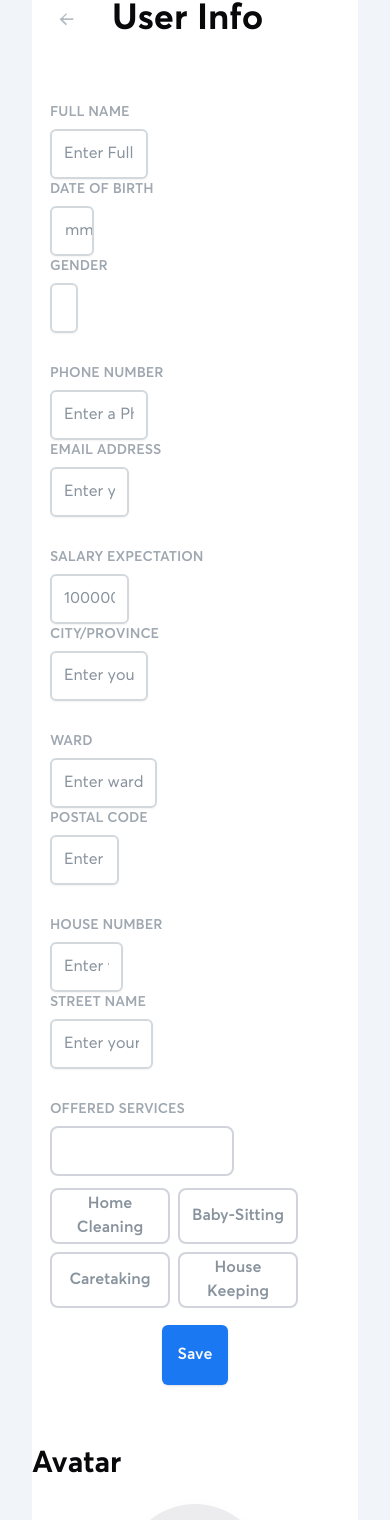
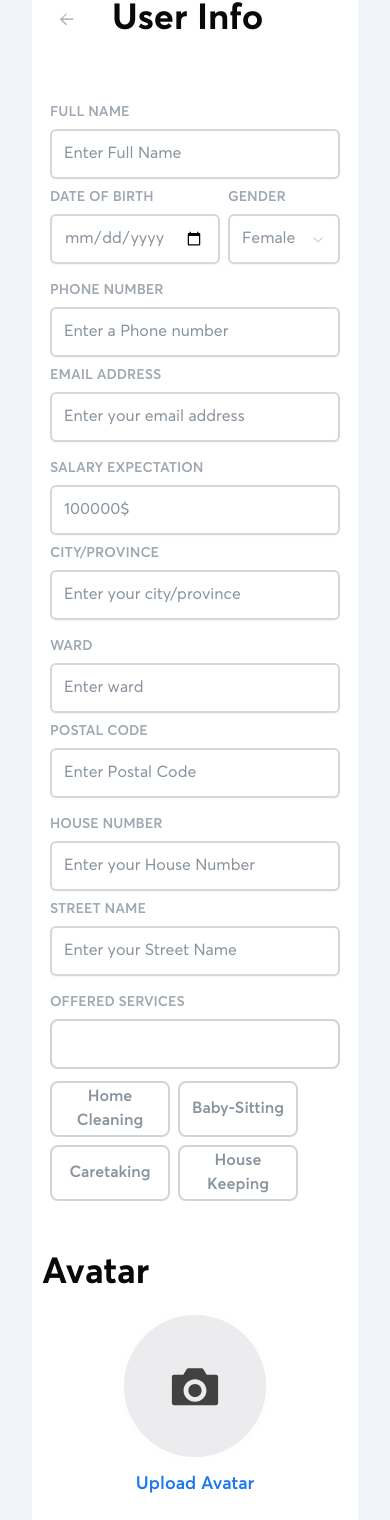
Before and after one commit to h0angpc/Clean, a Next.js app: page /dashboard/employee/employeeInfo in a window 390 px wide. Shown: the part 1254-2774 px from the top of the page. Built offline with nearby package versions, Linux system fonts and the light colour scheme.

Commit message:
refactor: responsive for customerInfo, employeeInfo

```diff
--- a/src/components/card/FileDownloadCard.tsx
+++ b/src/components/card/FileDownloadCard.tsx
@@ -13,7 +13,7 @@ const FileDownloadCard: React.FC<FileDownloadCardProps> = ({
 }) => {
     return (
         <div className="border-2 bg-white h-auto mx-[1vw] border-dashed border-gray-300 rounded-lg px-4 py-4 flex">
-            <div className="flex items-center justify-between w-full">
+            <div className="flex items-center justify-between w-full gap-2 flex-wrap">
                 <div className="flex items-center gap-3">
                     <Image
                         src="/images/Dashboard/Personal/file_doc.png"
@@ -24,7 +24,7 @@ const FileDownloadCard: React.FC<FileDownloadCardProps> = ({
                     <span className="text-sm text-gray-700">{fileName}</span>
                 </div>
 
-                <Eclipse width={3} height={3} className="mx-2 my-auto"/>
+                <Eclipse width={3} height={3} className="my-auto"/>
 
                 <div className="flex items-center gap-2 mr-auto">
                     <button
--- a/src/components/customer/CustomerInfo.tsx
+++ b/src/components/customer/CustomerInfo.tsx
@@ -7,7 +7,9 @@ const genderOptions = ["Female", "Male", "Other"]
 
 const CustomerInfo = () => {
   return (
-    <div className="bg-white h-full w-full flex flex-col md:flex-row">
+    <div className="bg-white">
+      <div className=" h-full w-full flex flex-wrap md:flex-row justify-center">
+        {/* Section Left */}
         <div className="md:w-2/3 pb-10 bg-white min-h-screen">
           <div className="flex flex-row">
             <Image
@@ -20,76 +22,85 @@ const CustomerInfo = () => {
             <p className="font-Averta-Bold text-4xl text-center my-auto ml-[10px]">User Info</p>
           </div>
 
-        <div className="grid justify-center mt-[50px]">
-          <div className="flex flex-col md:flex-row">
+          <div className="grid mt-[50px] gap-4">
+            <div className="flex justify-center flex-wrap md:flex-row gap-2 w-full">
               <InputWithLabel
+                className="min-w-[290px]"
                 labelText="FULL NAME" inputType="text"
                 inputPlaceholder="Enter Full Name" inputId="name"
                 inputWidth="25vw" />
-            <div className="md:ml-2 md:mt-0">
+              <div className="flex md:mt-0 gap-2">
                 <InputWithLabel
+                  className="min-w-[170px]"
                   labelText="DATE OF BIRTH" inputType="date"
                   inputPlaceholder="" inputId="date"
                   inputWidth="11.25vw" />
-            </div>
-            <div className="md:ml-2 md:mt-0">
                 <InputWithLabel
+                  className="min-w-[112px]"
                   labelText="GENDER" inputType="combobox"
                   inputPlaceholder="" inputId="gender" defaultValue={genderOptions.at(0)}
                   inputWidth="6.875vw" options={genderOptions} />
               </div>
             </div>
-          <div className="flex flex-col md:flex-row mt-[30px]">
+
+            <div className="flex justify-center flex-wrap md:flex-row gap-2">
               <InputWithLabel
+                className="min-w-[290px]"
                 labelText="PHONE NUMBER" inputType="text"
                 inputPlaceholder="Enter a Phone number" inputId="phoneNum"
                 inputWidth="25vw" />
-            <div className="md:ml-2 md:mt-0">
+              <div className="md:mt-0">
                 <InputWithLabel
+                  className="min-w-[290px]"
                   labelText="EMAIL ADDRESS" inputType="email"
                   inputPlaceholder="Enter your email address" inputId="contactEmail"
                   inputWidth="18.125vw" plusPX='8px' />
               </div>
             </div>
-          <div className="flex flex-col md:flex-row mt-[30px]">
+
+            <div className="flex justify-center flex-wrap md:flex-row gap-2">
               <InputWithLabel
+                className="min-w-[290px]"
                 labelText="CITY/PROVINCE" inputType="text"
                 inputPlaceholder="Enter your city/province" inputId="city"
-              inputWidth="25vw" />
+                inputWidth="43.125vw" plusPX="16px" />
             </div>
-          <div className="flex flex-col md:flex-row mt-[30px]">
+
+            <div className="flex justify-center flex-wrap md:flex-row gap-2">
               <InputWithLabel
+                className="min-w-[290px]"
                 labelText="WARD" inputType="text"
                 inputPlaceholder="Enter ward" inputId="ward"
-              inputWidth="27.5vw" />
-            <div className="md:ml-2 md:mt-0">
+                inputWidth="25vw" />
+              <div className=" md:mt-0">
                 <InputWithLabel
+                  className="min-w-[290px]"
                   labelText="POSTAL CODE" inputType="text"
                   inputPlaceholder="Enter Postal Code" inputId="postal"
-                inputWidth="15.625vw" plusPX='8px' />
+                  inputWidth="18.125vw" plusPX='8px' />
               </div>
             </div>
-          <div className="flex flex-col md:flex-row mt-[30px]">
+
+            <div className="flex justify-center flex-wrap md:flex-row gap-2">
               <InputWithLabel
+                className="min-w-[290px]"
                 labelText="HOUSE NUMBER" inputType="text"
                 inputPlaceholder="Enter your House Number" inputId="houseNum"
                 inputWidth="18.75vw" />
-            <div className="md:ml-2 md:mt-0">
+              <div className=" md:mt-0">
                 <InputWithLabel
+                  className="min-w-[290px]"
                   labelText="STREET NAME" inputType="text"
                   inputPlaceholder="Enter your Street Name" inputId="streetName"
                   inputWidth="24.375vw" plusPX='8px' />
               </div>
             </div>
 
-          <div className="flex justify-center items-center mt-[4.5vw] pb-[2vw]">
-            <Button className="md:w-1/3 h-[60px] bg-[#1A78F2] font-Averta-Semibold text-[16px]">Save</Button>
-          </div>
           </div>
         </div>
         {/* Section Right */}
-      <div className="md:w-1/3 min-h-screen">
-        <p className="font-Averta-Bold text-4xl my-[12.8875px]">Avatar</p>
+        <div className="md:w-1/3 min-h-screen justify-center min-w-[300px]">
+          <p className="font-Averta-Bold text-4xl my-[12.8875px] ml-[10px]">Avatar</p>
 
           <div className="mb-6">
             <Image
@@ -102,21 +113,26 @@ const CustomerInfo = () => {
             <Button variant="link" className="flex text-[18px] items-center justify-center mx-auto font-Averta-Semibold text-[#1A78F2]">Upload Avatar</Button>
           </div>
 
-        <p className="text-3xl font-Averta-Bold mb-4 ml-[2.2vw] mt-[1vw]">Identify Card</p>
+          <p className="text-3xl font-Averta-Bold mt-[1vw] ml-[10px]">ID Card</p>
           <div className="px-4 py-8 text-center">
             <Image
               src="/images/identity.png"
               alt="identity"
               width={400}
-            height={200} />
+              height={200}
+             />
           </div>
-        <div className="flex flex-row justify-center">
+          <div className="flex flex-wrap justify-center gap-[10px]">
             <Button className="w-[170px] h-[40px]
         bg-[#1A78F2] font-Averta-Semibold text-[16px]">Download</Button>
-          <Button className="ml-[10px] w-[170px] h-[40px]
+            <Button className="w-[170px] h-[40px]
          bg-white font-Averta-Semibold text-[#1A78F2] hover:bg-gray-100
          text-[16px] border-2 border-[#1A78F2]">Upload IDCard</Button>
           </div>
+        </div>
+      </div>
+      <div className="flex justify-center items-center pb-[2vw]">
+        <Button className="md:w-1/5 min-w-[150px] h-[60px] bg-[#1A78F2] font-Averta-Semibold text-[16px]">Save</Button>
       </div>
     </div>
   )
--- a/src/components/employee/EmployeeInfo.tsx
+++ b/src/components/employee/EmployeeInfo.tsx
@@ -16,7 +16,8 @@ const EmployeeInfo = () => {
   };
 
   return (
-    <div className="bg-white h-full w-full flex flex-col md:flex-row">
+    <div className="bg-white">
+      <div className=" h-full w-full flex flex-wrap md:flex-row justify-center">
         {/* Section-Left */}
         <div className="md:w-2/3 pb-10 bg-white min-h-screen">
           <div className="flex flex-row">
@@ -30,89 +31,101 @@ const EmployeeInfo = () => {
             <p className="font-Averta-Bold text-4xl text-center my-auto ml-[10px]">User Info</p>
           </div>
 
-        <div className="grid justify-center mt-[50px]">
-          <div className="flex flex-col md:flex-row">
+          <div className="grid mt-[50px] gap-4">
+            <div className="flex justify-center flex-wrap md:flex-row gap-2 w-full">
               <InputWithLabel
+                className="min-w-[290px]"
                 labelText="FULL NAME" inputType="text"
                 inputPlaceholder="Enter Full Name" inputId="name"
                 inputWidth="25vw" />
-            <div className="md:ml-2 md:mt-0">
+              <div className="flex md:mt-0 gap-2">
                 <InputWithLabel
+                  className="min-w-[170px]"
                   labelText="DATE OF BIRTH" inputType="date"
                   inputPlaceholder="" inputId="date"
                   inputWidth="11.25vw" />
-            </div>
-            <div className="md:ml-2 md:mt-0">
                 <InputWithLabel
+                  className="min-w-[112px]"
                   labelText="GENDER" inputType="combobox"
                   inputPlaceholder="" inputId="gender" defaultValue={genderOptions.at(0)}
                   inputWidth="6.875vw" options={genderOptions} />
               </div>
             </div>
-          <div className="flex flex-col md:flex-row mt-[30px]">
+
+            <div className="flex justify-center flex-wrap md:flex-row gap-2">
               <InputWithLabel
+                className="min-w-[290px]"
                 labelText="PHONE NUMBER" inputType="text"
                 inputPlaceholder="Enter a Phone number" inputId="phoneNum"
                 inputWidth="25vw" />
-            <div className="md:ml-2 md:mt-0">
+              <div className="md:mt-0">
                 <InputWithLabel
+                  className="min-w-[290px]"
                   labelText="EMAIL ADDRESS" inputType="email"
                   inputPlaceholder="Enter your email address" inputId="contactEmail"
                   inputWidth="18.125vw" plusPX='8px' />
               </div>
             </div>
-          <div className="flex flex-col md:flex-row mt-[30px]">
+
+            <div className="flex justify-center flex-wrap md:flex-row gap-2">
               <InputWithLabel
+                className="min-w-[290px]"
                 labelText="SALARY EXPECTATION" inputType="text"
                 inputPlaceholder="100000$" inputId="salary"
                 inputWidth="18.125vw" plusPX='8px' />
-            <div className="md:ml-2 md:mt-0">
+              <div className=" md:mt-0">
                 <InputWithLabel
+                  className="min-w-[290px]"
                   labelText="CITY/PROVINCE" inputType="text"
                   inputPlaceholder="Enter your city/province" inputId="city"
                   inputWidth="25vw" />
               </div>
             </div>
-          <div className="flex flex-col md:flex-row mt-[30px]">
+
+            <div className="flex justify-center flex-wrap md:flex-row gap-2">
               <InputWithLabel
+                className="min-w-[290px]"
                 labelText="WARD" inputType="text"
                 inputPlaceholder="Enter ward" inputId="ward"
-              inputWidth="27.5vw" />
-            <div className="md:ml-2 md:mt-0">
+                inputWidth="25vw" />
+              <div className=" md:mt-0">
                 <InputWithLabel
+                  className="min-w-[290px]"
                   labelText="POSTAL CODE" inputType="text"
                   inputPlaceholder="Enter Postal Code" inputId="postal"
-                inputWidth="15.625vw" plusPX='8px' />
+                  inputWidth="18.125vw" plusPX='8px' />
               </div>
             </div>
-          <div className="flex flex-col md:flex-row mt-[30px]">
+
+            <div className="flex justify-center flex-wrap md:flex-row gap-2">
               <InputWithLabel
+                className="min-w-[290px]"
                 labelText="HOUSE NUMBER" inputType="text"
                 inputPlaceholder="Enter your House Number" inputId="houseNum"
                 inputWidth="18.75vw" />
-            <div className="md:ml-2 md:mt-0">
+              <div className=" md:mt-0">
                 <InputWithLabel
+                  className="min-w-[290px]"
                   labelText="STREET NAME" inputType="text"
                   inputPlaceholder="Enter your Street Name" inputId="streetName"
                   inputWidth="24.375vw" plusPX='8px' />
               </div>
             </div>
 
-          <div className="mt-[30px]">
+            <div className="flex justify-center flex-wrap md:flex-row gap-2">
               <InputWithLabel
+                className="min-w-[290px]"
                 labelText="OFFERED SERVICES" inputType="multipleChoice"
                 inputPlaceholder="Add new service" inputId="houseNum"
                 inputWidth="43.125vw" plusPX='16px' />
+
             </div>
 
-          <div className="flex justify-center items-center mt-[4.5vw] pb-[2vw]">
-            <Button className="md:w-1/3 h-[60px] bg-[#1A78F2] font-Averta-Semibold text-[16px]">Save</Button>
-          </div>
           </div>
         </div>
         {/* Section Right */}
-      <div className="md:w-1/3 min-h-screen">
-        <p className="font-Averta-Bold text-3xl my-[12.8875px]">Avatar</p>
+        <div className="md:w-1/3 min-h-screen justify-center min-w-[300px]">
+          <p className="font-Averta-Bold text-4xl my-[12.8875px] ml-[10px]">Avatar</p>
 
           <div className="mb-6">
             <Image
@@ -125,24 +138,29 @@ const EmployeeInfo = () => {
             <Button variant="link" className="flex text-[18px] items-center justify-center mx-auto font-Averta-Semibold text-[#1A78F2]">Upload Avatar</Button>
           </div>
 
-        <p className="text-3xl font-Averta-Bold mb-3 mt-[1vw]">Identify Card</p>
-        <div className="px-3 py-5 text-center">
+          <p className="text-3xl font-Averta-Bold mt-[1vw] ml-[10px]">ID Card</p>
+          <div className="px-4 py-8 text-center">
             <Image
-            src="/images/Dashboard/Personal/identity.png"
+              src="/images/identity.png"
               alt="identity"
               width={400}
-            height={200} />
+              height={200}
+            />
           </div>
-        <div className="flex flex-row justify-center mb-6">
+          <div className="flex flex-wrap justify-center gap-[10px]">
             <Button className="w-[170px] h-[40px]
             bg-[#1A78F2] font-Averta-Semibold text-[16px]">Download</Button>
-          <Button className="ml-[10px] w-[170px] h-[40px]
+            <Button className="w-[170px] h-[40px]
             bg-white font-Averta-Semibold text-[#1A78F2] hover:bg-gray-100
               text-[16px] border-2 border-[#1A78F2]">Upload IDCard</Button>
           </div>
+          <p className="text-3xl font-Averta-Bold mb-3 mt-6 ml-[10px]">Résumé</p>
+          <FileDownloadCard />
+        </div>
 
-        <p className="text-3xl font-Averta-Bold mb-3 mt-[1vw]">Résumé</p>
-        <FileDownloadCard/>
+      </div>
+      <div className="flex justify-center items-center pb-[2vw] mt-4">
+        <Button className="md:w-1/5 min-w-[150px] h-[60px] bg-[#1A78F2] font-Averta-Semibold text-[16px]">Save</Button>
       </div>
     </div>
   )
--- a/src/components/updateinfo/customer/UpdateCustomerInfo.tsx
+++ b/src/components/updateinfo/customer/UpdateCustomerInfo.tsx
@@ -25,8 +25,8 @@ const UpdateCustomerInfo = () => {
             everything runs smoothly
           </p>
         </div>
-        <div className="grid mt-[80px] gap-3">
-        <div className="flex justify-center flex-wrap md:flex-row gap-2 w-full">
+        <div className="grid mt-[80px] gap-4">
+          <div className="flex justify-center flex-wrap md:flex-row gap-2 w-full">
             <InputWithLabel
               className="min-w-[290px]"
               labelText="FULL NAME" inputType="text"
@@ -133,7 +133,7 @@ const UpdateCustomerInfo = () => {
         </div>
 
         <div className="flex justify-center items-center mt-[2vw] pb-[2vw]">
-          <Button className="md:w-1/3 h-[60px] bg-[#1A78F2] font-Averta-Semibold text-[16px]">Verify</Button>
+          <Button className="md:w-1/3 min-w-[150px] h-[60px] bg-[#1A78F2] font-Averta-Semibold text-[16px]">Verify</Button>
         </div>
       </div>
     </div>
--- a/src/components/updateinfo/staff/UpdateStaffInfo.tsx
+++ b/src/components/updateinfo/staff/UpdateStaffInfo.tsx
@@ -27,7 +27,7 @@ const UpdateStaffInfo = () => {
             everything runs smoothly
           </p>
         </div>
-        <div className="grid mt-[80px] gap-3">
+        <div className="grid mt-[80px] gap-4">
           <div className="flex justify-center flex-wrap md:flex-row gap-2 w-full">
             <InputWithLabel
               className="min-w-[290px]"
@@ -170,7 +170,7 @@ const UpdateStaffInfo = () => {
         </div>
 
         <div className="flex justify-center items-center mt-[2vw] pb-[2vw]">
-          <Button className="md:w-1/3 h-[60px] bg-[#1A78F2] font-Averta-Semibold text-[16px]">Verify</Button>
+          <Button className="md:w-1/3 min-w-[150px] h-[60px] bg-[#1A78F2] font-Averta-Semibold text-[16px]">Verify</Button>
         </div>
       </div>
     </div>
```
Lines whose indentation alone changed are shown as unchanged.
